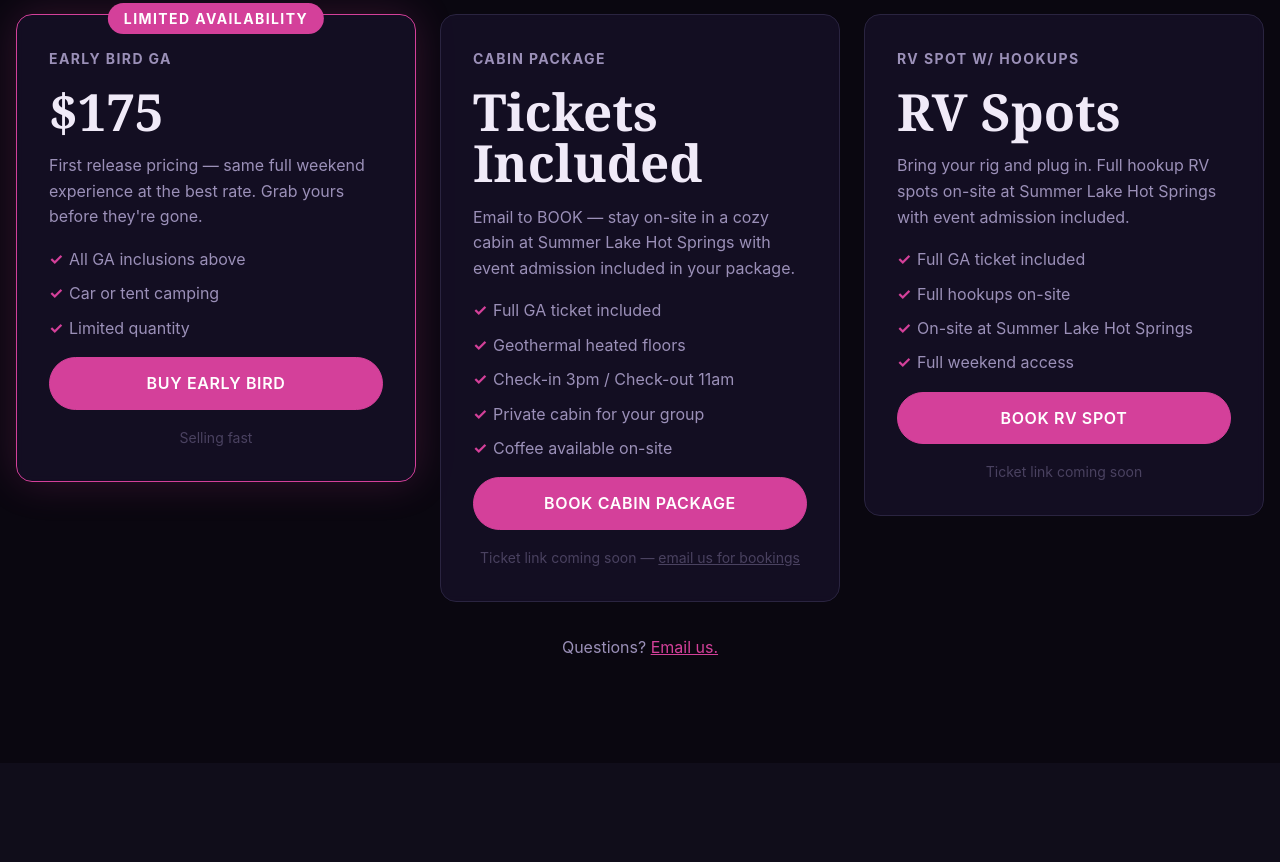
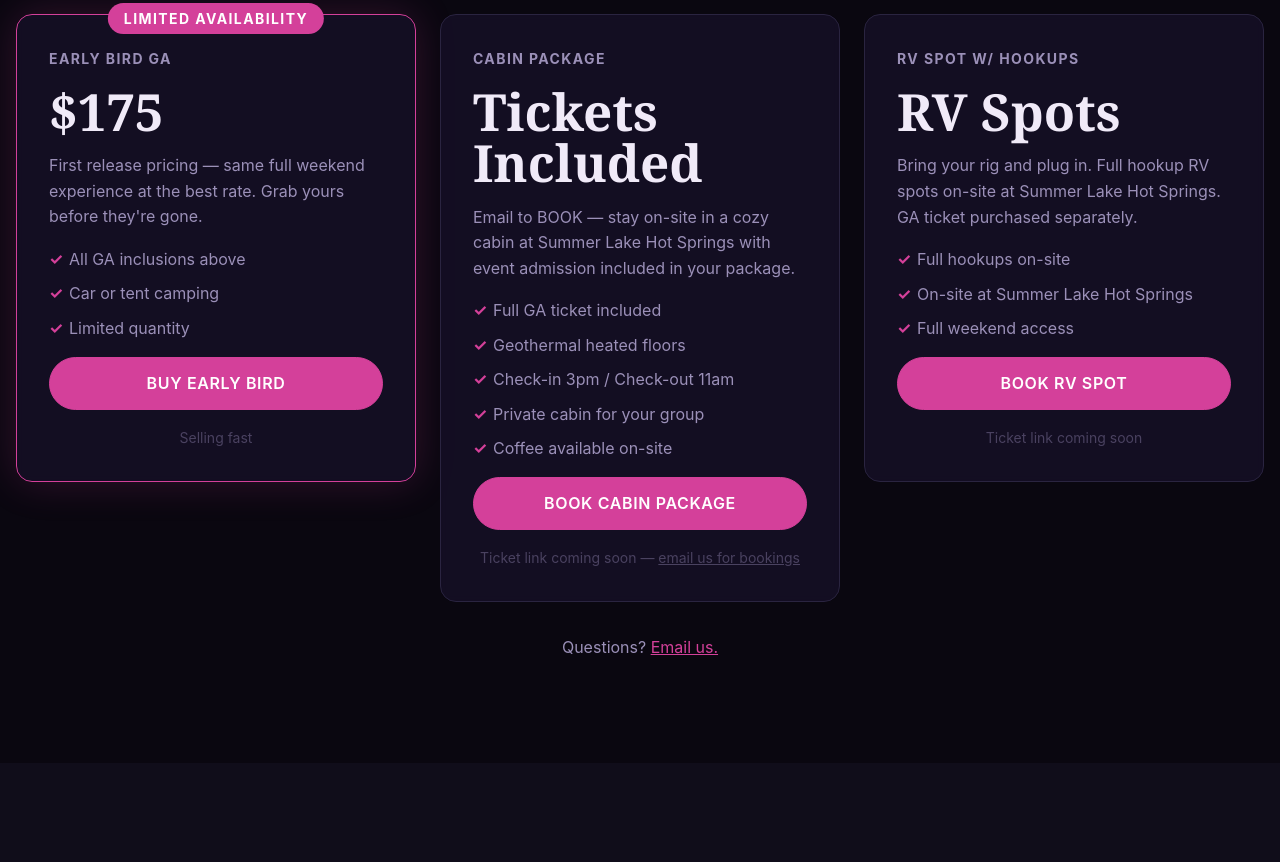
Before and after one commit to somuchhousemusic/connection-campout-website, a plain HTML site: page index.html in a window 1280 px wide. Shown: the part 8064-8926 px from the top of the page. Drawn offline with Linux system fonts and the light colour scheme; a web font is replaced by a local one.

Commit message:
Remove GA ticket from RV Spot inclusions

```diff
--- a/index.html
+++ b/index.html
@@ -407,9 +407,8 @@
         <div class="ticket-card">
           <div class="ticket-tier">RV Spot w/ Hookups</div>
           <div class="ticket-price">RV Spots</div>
-          <div class="ticket-desc">Bring your rig and plug in. Full hookup RV spots on-site at Summer Lake Hot Springs with event admission included.</div>
+          <div class="ticket-desc">Bring your rig and plug in. Full hookup RV spots on-site at Summer Lake Hot Springs. GA ticket purchased separately.</div>
           <ul class="ticket-includes">
-            <li>Full GA ticket included</li>
             <li>Full hookups on-site</li>
             <li>On-site at Summer Lake Hot Springs</li>
             <li>Full weekend access</li>
```
